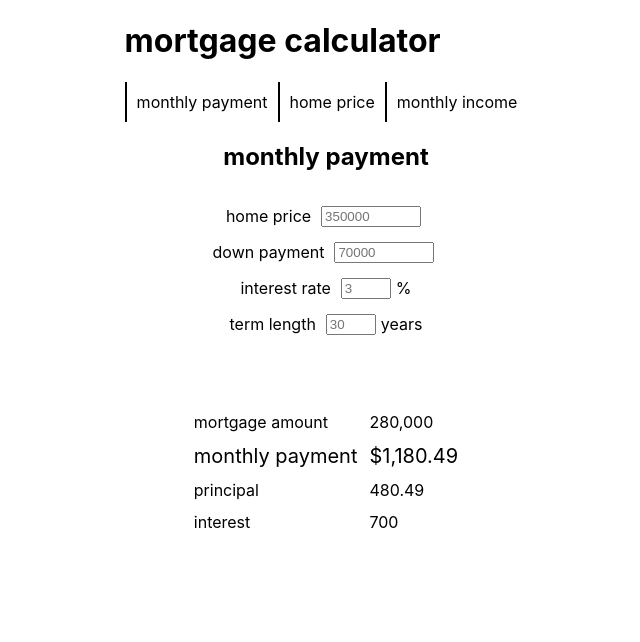
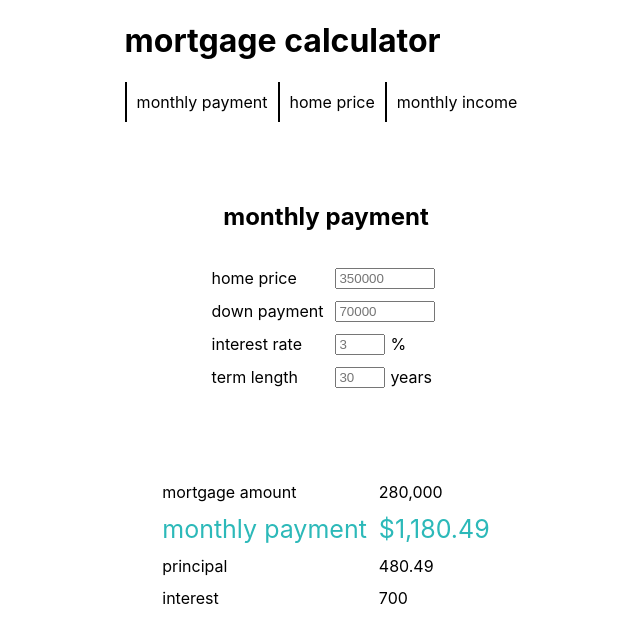
Before and after one commit to psych0sykes/mortgage-calculator, a Next.js app: page / in a window 1280 px wide. Shown: the top 642 px of the page, without its empty margins (314-954 px from the left). Built offline with nearby package versions, Linux system fonts and the light colour scheme.

Commit message:
Changed up some more styles. Added altText class.

```diff
--- a/components/Form/Input/index.js
+++ b/components/Form/Input/index.js
@@ -13,8 +13,7 @@ export default function CenterInput(props) {
 
     const style={
         display: "flex",
-        justifyContent: "center",
-        paddingTop: "15px",
+        // justifyContent: "center",
     };
 
     const inputStyle = {
@@ -22,10 +21,12 @@ export default function CenterInput(props) {
     }
 
     return (
-      <div style={style}>
-          <div style={{marginRight: "10px"}}>{props.label}</div>
-          <input attr={props.label} type={props.type} style={inputStyle} onChange={props.cb} value={props.value} placeholder={props.placeholder}/>
-          <div style={{marginLeft: "5px"}}>{props.tail}</div>
-      </div>
+      <tr>
+          <td style={{marginRight: "10px"}}>{props.label}</td>
+          <td style={style}>
+            <input attr={props.label} type={props.type} style={inputStyle} onChange={props.cb} value={props.value} placeholder={props.placeholder}/>
+            <div style={{marginLeft: "5px"}}>{props.tail}</div>
+          </td>
+      </tr>
     )
   };
--- a/components/tabs/payment/index.js
+++ b/components/tabs/payment/index.js
@@ -45,17 +45,22 @@ export default function Payment() {
 
     return (
       <div>
-        <Section>
+        <Section direction="column">
+          <div style={{marginTop: "60px"}}/>
           <h2>
             monthly payment
           </h2>
         </Section>
         <Section direction="column">
-              <form>
-                <Input label="home price" size="medium" placeholder={defaultConfig.h} type="number" cb={(event)=>handleParams("h",event.target.value)}/>
-                <Input label="down payment" size="medium" placeholder={defaultConfig.d} type="number" cb={(event)=>handleParams("d",event.target.value)}/>
-                <Input label="interest rate" tail="%" size="small" placeholder={defaultConfig.r} type="number" cb={(event)=>handleParams("r",event.target.value)}/>
-                <Input label="term length" tail="years" size="small" placeholder={defaultConfig.n} type="number" cb={(event)=>handleParams("n",event.target.value)}/>
+              <form style={{display: "flex",justifyContent: "center"}}>
+                <table>
+                  <tbody>
+                    <Input label="home price" size="medium" placeholder={defaultConfig.h} type="number" cb={(event)=>handleParams("h",event.target.value)}/>
+                    <Input label="down payment" size="medium" placeholder={defaultConfig.d} type="number" cb={(event)=>handleParams("d",event.target.value)}/>
+                    <Input label="interest rate" tail="%" size="small" placeholder={defaultConfig.r} type="number" cb={(event)=>handleParams("r",event.target.value)}/>
+                    <Input label="term length" tail="years" size="small" placeholder={defaultConfig.n} type="number" cb={(event)=>handleParams("n",event.target.value)}/>
+                  </tbody>
+                </table>
               </form>
               <div style={{marginTop: "60px"}}/>
               <table>
@@ -65,8 +70,8 @@ export default function Payment() {
                     <td>{useFormatNumber(mortgageAmount)}</td>
                   </tr>
                   <tr style={{fontSize: "20px"}}>
-                    <td>monthly payment</td>
-                    <td>${useFormatNumber(mortgagePayment)}</td>
+                    <td className="altText">monthly payment</td>
+                    <td className="altText">${useFormatNumber(mortgagePayment)}</td>
                   </tr>
                   <tr>
                     <td>principal</td>
--- a/styles/globals.css
+++ b/styles/globals.css
@@ -33,3 +33,7 @@ table {
 td {
   padding: 5px;
 }
+.altText {
+  color: #2cb9b9;
+  font-size: 25px;
+}
```
